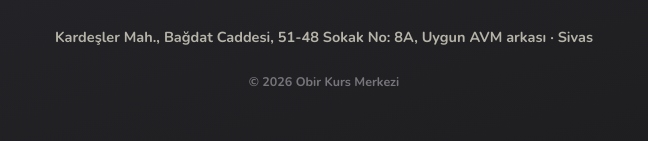
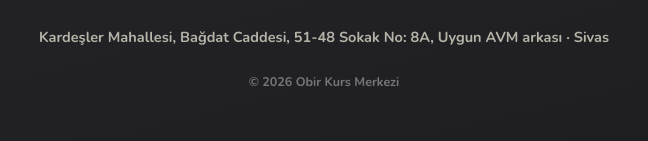
Before and after one commit to obirsivas-lab/obir-proje, a plain HTML site: page site-yayin/index.html in a window 1280 px wide. Shown: the part 656-797 px from the top of the page, 316-964 px from the left. Drawn offline with nearby package versions, Linux system fonts and the light colour scheme.

Commit message:
Yakında sayfası: Mah. yerine Mahallesi
Co-Authored-By: Claude Opus 5.5 <noreply@anthropic.com>

```diff
--- a/site-yayin/index.html
+++ b/site-yayin/index.html
@@ -70,7 +70,7 @@ footer{position:relative;margin-top:26px;font-size:12.5px;font-weight:700;color:
         Instagram</a>
       <a class="btn tel" href="tel:+905332298058">0533 229 80 58</a>
     </div>
-    <p class="adres">Kardeşler Mah., Bağdat Caddesi, 51-48 Sokak No: 8A, Uygun AVM arkası · Sivas</p>
+    <p class="adres">Kardeşler Mahallesi, Bağdat Caddesi, 51-48 Sokak No: 8A, Uygun AVM arkası · Sivas</p>
   </div>
   <footer>© 2026 Obir Kurs Merkezi</footer>
 </main>
```
